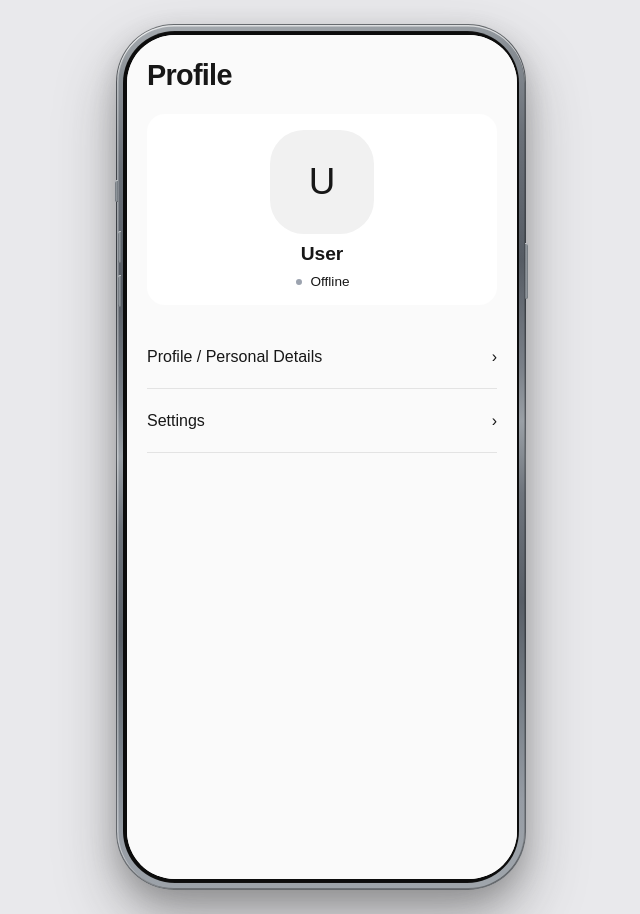
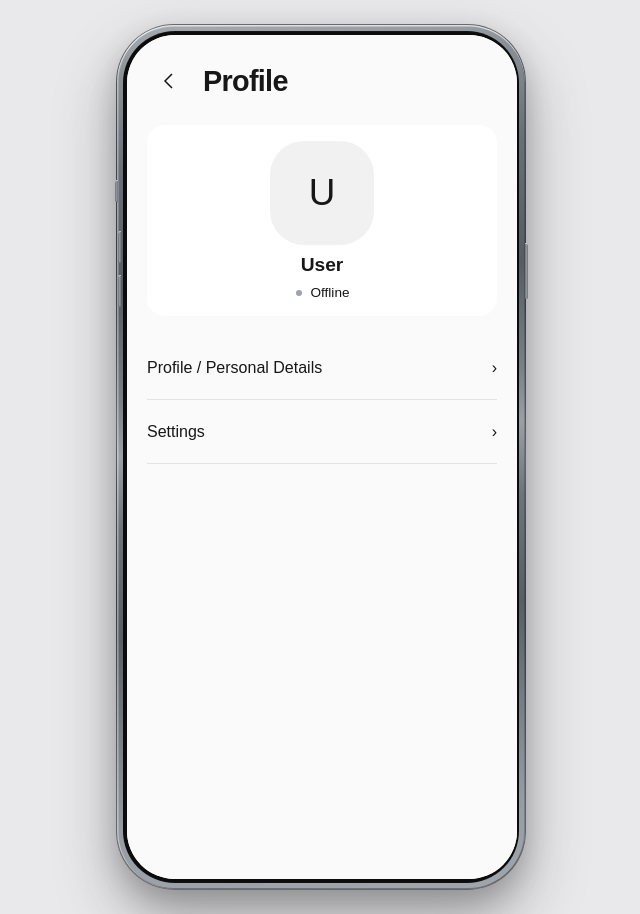
Before and after one commit to yecays-ai/veil, a Next.js app: page /profile in a window 1280 px wide. Shown: the whole page, without its empty margins (319-959 px from the left). Built offline with nearby package versions, Linux system fonts and the light colour scheme.

Commit message:
fix: add shared Home back navigation to root apps

```diff
--- a/app/foundation.css
+++ b/app/foundation.css
@@ -8,6 +8,9 @@
   max(20px, var(--app-safe-right)) max(24px, var(--app-safe-bottom)) max(20px, var(--app-safe-left));
   color: var(--theme-text); }
 .social-root h1 { margin: 0 0 22px; font-size: 1.8em; }
+.root-app-header { display: flex; align-items: center; gap: 12px; margin-bottom: 22px; }
+.root-app-header > h1, .social-root .root-app-header > h1 { flex: 1; min-width: 0; margin: 0; }
+.root-app-header > .app-page-back { flex: none; }
 .social-search { width: 100%; box-sizing: border-box; padding: 12px 14px; border: 0;
   border-radius: 12px; background: color-mix(in srgb, var(--theme-text) 8%, var(--theme-surface));
   color: var(--theme-text); font: inherit; font-size: 16px; }
--- a/app/messages/chat.css
+++ b/app/messages/chat.css
@@ -21,6 +21,7 @@
   align-items: center;
   gap: 12px;
 }
+.messages-header { margin-bottom: 0; }
 .messages-header h1 {
   margin: 0;
   flex: 1;
@@ -36,7 +37,6 @@
 .messages-filters button { min-height: 34px; padding: 6px 14px; border: 0; border-radius: 18px;
   background: color-mix(in srgb, var(--theme-text) 7%, var(--theme-surface)); }
 .messages-filters button[aria-pressed="true"] { background: var(--theme-text); color: var(--theme-surface); }
-.messages-header > a:first-child,
 .chat-back {
   font-size: 32px;
   width: 32px;
--- a/app/moments/page.tsx
+++ b/app/moments/page.tsx
@@ -1,3 +1,4 @@
+import { RootAppHeader } from "../../components/root-app-header";
 export default function Page() {
-  return <div className="social-root"><h1>Moments</h1><p className="social-empty">No moments yet.</p></div>;
+  return <div className="social-root"><RootAppHeader title="Moments" /><p className="social-empty">No moments yet.</p></div>;
 }
--- a/components/contacts-pages.tsx
+++ b/components/contacts-pages.tsx
@@ -8,13 +8,14 @@ import { PresenceBadge } from "./presence";
 import { PageShell } from "./page-shell";
 import { chatStorage } from "../lib/chat/storage";
 import { contactMatches } from "../lib/contact-search";
+import { RootAppHeader } from "./root-app-header";
 
 export function ContactsHome() {
   const { document, ready } = useFoundation();
   const [query, setQuery] = useState("");
   const contacts = document.characters.filter((character) => contactMatches(character.name, undefined, query));
   return <div className="social-root">
-    <h1>Contacts</h1>
+    <RootAppHeader title="Contacts" />
     <input className="social-search" type="search" aria-label="Search contacts"
       placeholder="Search contacts..." value={query} onChange={(event) => setQuery(event.target.value)} />
     {!ready ? <p>Loading contacts…</p> : document.characters.length === 0 ? <p>No contacts yet.</p>
--- a/components/profile-pages.tsx
+++ b/components/profile-pages.tsx
@@ -21,11 +21,12 @@ import { ProfileForm } from "./profile-form";
 import { Avatar, ProfileView } from "./profile-view";
 import { PageShell } from "./page-shell";
 import { PresenceBadge } from "./presence";
+import { RootAppHeader } from "./root-app-header";
 
 export function ProfileHub() {
   const { document, ready } = useFoundation();
   return <div className="social-root profile-hub">
-    <h1>Profile</h1>
+    <RootAppHeader title="Profile" />
     {!ready ? <p>{C.common.loading}</p> : <>
       <Link className="profile-hub-identity" href="/profile/details">
         <Avatar avatar={document.user.avatar} name={document.user.name} large />
--- /dev/null
+++ b/components/root-app-header.tsx
@@ -0,0 +1,12 @@
+import Link from "next/link";
+import { Chevron } from "./page-shell";
+
+export function RootAppHeader({ title, className = "", rightAction }: {
+  title: string; className?: string; rightAction?: React.ReactNode;
+}) {
+  return <header className={`root-app-header ${className}`}>
+    <Link className="app-page-back" href="/" aria-label="Back to Home"><Chevron /></Link>
+    <h1>{title}</h1>
+    {rightAction}
+  </header>;
+}
```
Also changed, not shown: components/chat/messages-home.tsx (+3 -4 lines), 1 other file (tests, documents, lock files or other folders).
